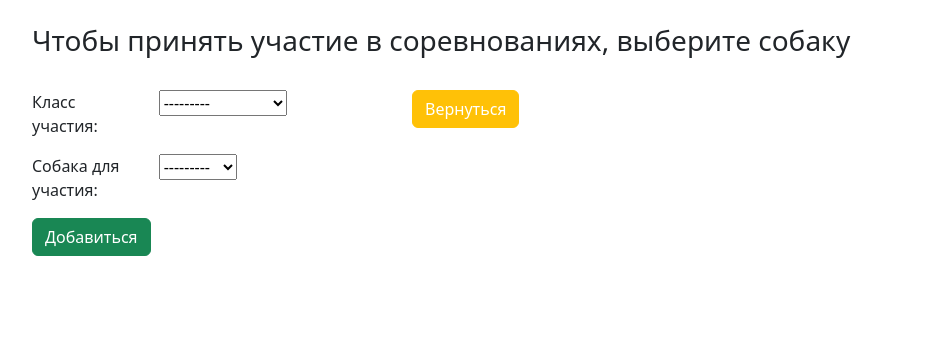
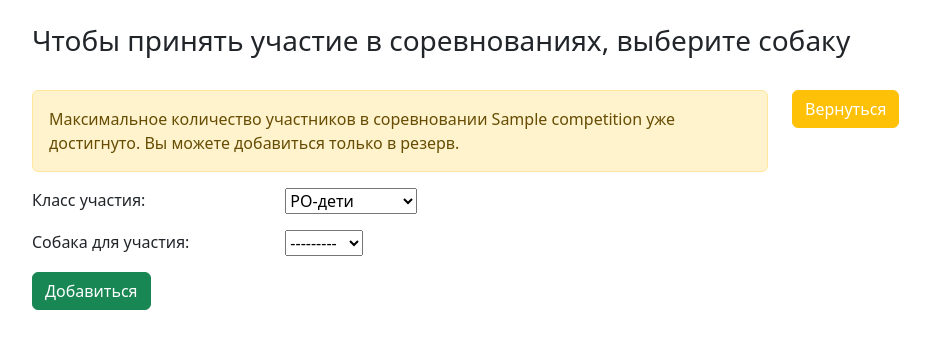
Before and after one commit to Khaidoukova/site1, a Django app: page /roles/detail/1/ in a window 1280 px wide. Shown: the part 128-477 px from the top of the page, without its empty margins (50-980 px from the left). Run offline with Django 5.2, Linux system fonts and the light colour scheme; a user stored in the database is signed in; tables that the repository leaves empty hold one stand-in row (values such as "Sample post"); some libraries are stand-ins or nearby versions.

Commit message:
Изменила шесть файлов: main/competition_form.html - Убрала в выпадающем блоке полей поле "максимум резерв" main/models.py - Добавила в модель соревнования метод сохранения выбранных организатором полей при создании соревнования. Не требует миграции! roles/competitor_form.html - добавила уведомление о том, что максимальное количество участников набрано и вы добавляетесь в резерв roles/forms.py - добавила в инициализатор формы создания участника соревнования список выбранных и активных классов соревнования. roles/forms.py - добавила в модель Competitor поля BooleanField резерв и внезачет. roles/views.py - добавила проверку количества участников и сравнения с максимальным количеством для вывода предупреждения в форме создания участника

```diff
--- a/main/models.py
+++ b/main/models.py
@@ -146,6 +146,28 @@
     def __str__(self):
         return self.name_competition
 
+    def get_selected_classes(self):
+        # метод для добавления выбранных классов соревнования для привязки к соревнованию
+        selected_classes = []
+        if self.class_ro_dety:
+            selected_classes.append(('class_ro_dety', 'РО-дети'))
+        if self.class_ro_shenki:
+            selected_classes.append(('class_ro_shenki', 'РО-щенки'))
+        if self.class_ro_debut:
+            selected_classes.append(('class_ro_class_ro_debut', 'РО-дебют'))
+        if self.class_ro_veterany:
+            selected_classes.append(('class_ro_veterany', 'РО-ветераны'))
+        if self.class_ro_1:
+            selected_classes.append(('class_ro_1', 'РО-1'))
+        if self.class_ro_2:
+            selected_classes.append(('class_ro_2', 'РО-2'))
+        if self.class_ro_3:
+            selected_classes.append(('class_ro_3', 'РО-3'))
+        if self.class_ro_4:
+            selected_classes.append(('class_ro_4', 'РО-4(мастера)'))
+
+        return selected_classes
+
     class Meta:
         verbose_name = 'Соревнование'
         verbose_name_plural = 'Соревнования'
--- a/main/templates/main/competition_form.html
+++ b/main/templates/main/competition_form.html
@@ -118,7 +118,7 @@
 
                     count.style.display = 'block';
                     reserve.style.display = 'block';
-                    count_reserve.style.display = 'block';
+                    count_reserve.style.display = 'none'; // Hide reserve count field
                     vnezachet.style.display = 'block';
                     count_vnezachet.style.display = 'block';
                 } else {
@@ -128,7 +128,7 @@
 
                     count.style.display = 'none';
                     reserve.style.display = 'none';
-                    count_reserve.style.display = 'none';
+                    count_reserve.style.display = 'none'; // Hide reserve count field
                     vnezachet.style.display = 'none';
                     count_vnezachet.style.display = 'none';
                 }
--- a/roles/forms.py
+++ b/roles/forms.py
@@ -5,15 +5,19 @@
 
 
 class CreateCompetitorForm(forms.ModelForm):
+
+    def __init__(self, *args, **kwargs):
+        selected_classes = kwargs.pop('selected_classes', None)
+        conductor = kwargs.pop('conductor', None)
+        super(CreateCompetitorForm, self).__init__(*args, **kwargs)
+        if selected_classes:
+            self.fields['class_comp'].choices = selected_classes
+        if conductor:
+            self.fields['selected_dog'].queryset = conductor.dogs.all()
+
     class Meta:
         model = Competitor
         fields = ['class_comp', 'selected_dog']
-
-    def __init__(self, *args, **kwargs):
-        conductor = kwargs.pop('conductor', None)  # Извлекаем аргумент conductor из kwargs
-        super(CreateCompetitorForm, self).__init__(*args, **kwargs)
-        if conductor:
-            self.fields['selected_dog'].queryset = conductor.dogs.all()
 
 
 class CompetitorUpdateForm(forms.ModelForm):
--- a/roles/models.py
+++ b/roles/models.py
@@ -113,6 +113,8 @@
     # Поле для связи с выбранной собакой участника
     selected_dog = models.ForeignKey(Dogs, on_delete=models.SET_NULL, null=True, blank=True,
                                      verbose_name='Собака для участия')
+    competitor_reserve = models.BooleanField(default=False, verbose_name='Участник в резерве')
+    competitior_vnezachet = models.BooleanField(default=False, verbose_name='Участник внезачет')
 
     def __str__(self):
         return self.user.email
--- a/roles/templates/competitor_form.html
+++ b/roles/templates/competitor_form.html
@@ -10,7 +10,12 @@
 
     </div>
     <div class="row">
-        <div class="col-sm-4">
+        <div class="col-sm-8">
+             {% if competitors_limit_reached %}
+                <div class="alert alert-warning" role="alert">
+                    Максимальное количество участников в соревновании {{ competition_name }} уже достигнуто. Вы можете добавиться только в резерв.
+                </div>
+            {% endif %}
             <form method="post" enctype="multipart/form-data">
                 {% csrf_token %}
                 {% for field in form %}
--- a/roles/views.py
+++ b/roles/views.py
@@ -173,14 +173,39 @@
         form.instance.user = self.request.user
         # Устанавливаем текущего conductor в качестве кондуктора участника
         form.instance.conductor = Conductor.objects.get(user=self.request.user)
+        # количество уже добавленных участников
+        current_competitors_count = Competitor.objects.filter(competition=competition).count()
+        max_players = competition.max_players
+
+        if current_competitors_count >= max_players:
+            # Если количество участников равно или больше максимального, устанавливаю статус участника в резерве
+            form.instance.competitor_reserve = True
+        else:
+            form.instance.competitor_reserve = False
 
         return super().form_valid(form)
 
     def get_form_kwargs(self):
         kwargs = super().get_form_kwargs()
+        competition_id = self.kwargs['pk']
+        competition = Competition.objects.get(id=competition_id)
         conductor = Conductor.objects.get(user=self.request.user)
+        kwargs['selected_classes'] = competition.get_selected_classes()
         kwargs['conductor'] = conductor
         return kwargs
+
+    def get_context_data(self, **kwargs):
+        context = super().get_context_data(**kwargs)
+        competition_id = self.kwargs['pk']
+        competition = Competition.objects.get(pk=competition_id)
+        current_competitors_count = Competitor.objects.filter(competition=competition).count()
+        max_players = competition.max_players
+        if current_competitors_count >= max_players:
+            context['competitors_limit_reached'] = True
+        else:
+            context['competitors_limit_reached'] = False
+        context['competition_name'] = competition.name_competition
+        return context
 
     def get_success_url(self):
         competition_id = self.kwargs['pk']
```
